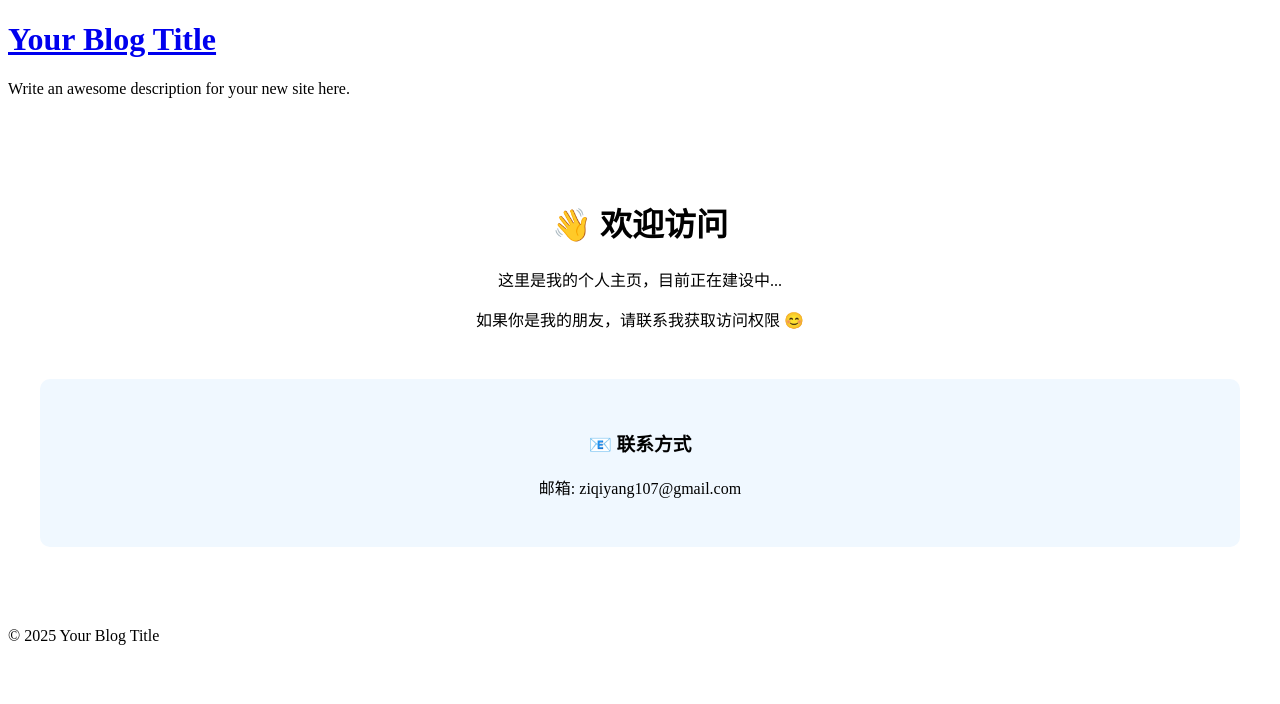
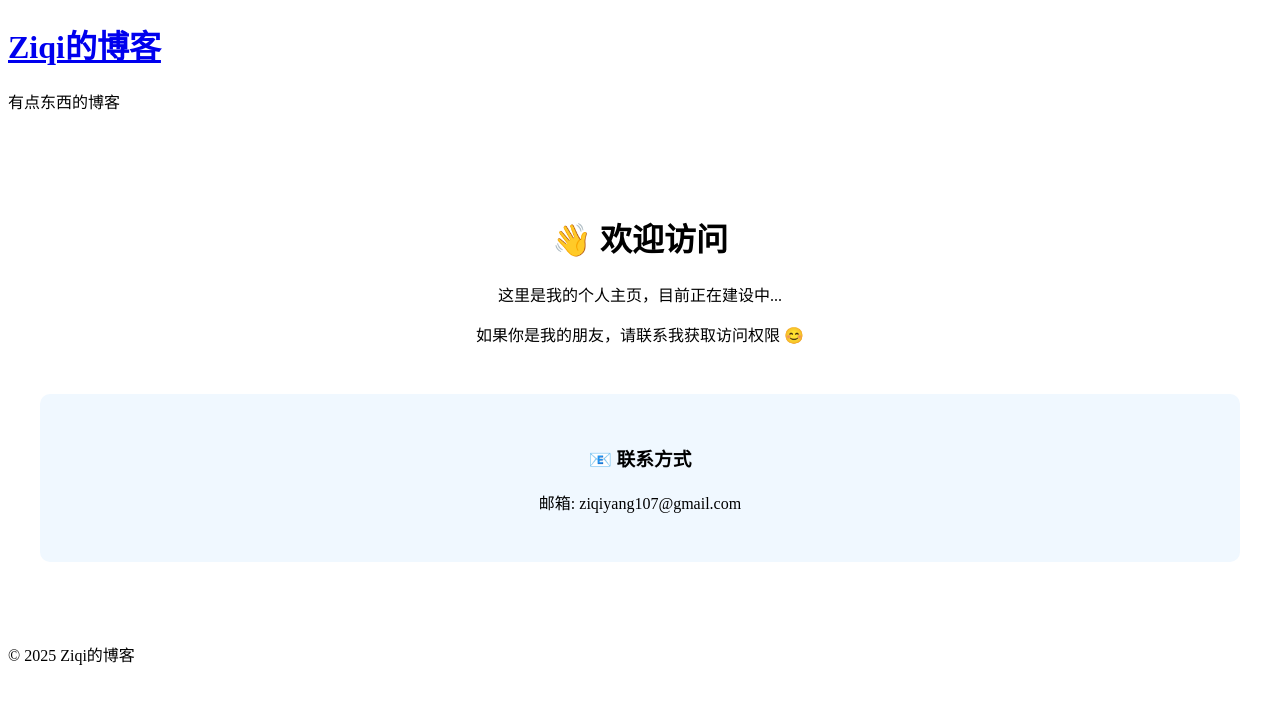
Before and after one commit to ziqiyang107/ziqiyang107.github.io, a Jekyll site: the page built from public.md, in a window 1280 px wide. Shown: the top 704 px of the page. Built offline with Jekyll 4.4.1, drawn with Linux system fonts in a browser that asks for light colours; formulas are drawn with MathJax 3.

Commit message:
Update _config.yml

```diff
--- a/_config.yml
+++ b/_config.yml
@@ -1,29 +1,25 @@
-title: Your Blog Title
-email: your-email@domain.com
-description: >-
-  Write an awesome description for your new site here.
+# 网站基本信息
+title: "Ziqi的博客"
+description: "有点东西的博客"
+baseurl: ""
+url: "https://ziqiyang107.github.io"
 
-baseurl: ""
-url: ""
+# Jekyll 设置
+markdown: kramdown
+highlighter: rouge
+permalink: /:title/
+future: false
 
-# Build settings
-markdown: kramdown
-theme: minima
+# 插件
 plugins:
   - jekyll-feed
   - jekyll-sitemap
-  - jekyll-seo-tag
 
-# Exclude from processing
-exclude:
-  - .sass-cache/
-  - .jekyll-cache/
-  - gemfiles/
-  - Gemfile
-  - Gemfile.lock
-  - node_modules/
-  - vendor/bundle/
-  - vendor/cache/
-  - vendor/gems/
-  - vendor/ruby/
-  - vercel.json
+# MathJax 设置
+kramdown:
+  math_engine: mathjax
+  syntax_highlighter: rouge
+
+# 其他设置
+timezone: Asia/Shanghai
+encoding: utf-8
```
